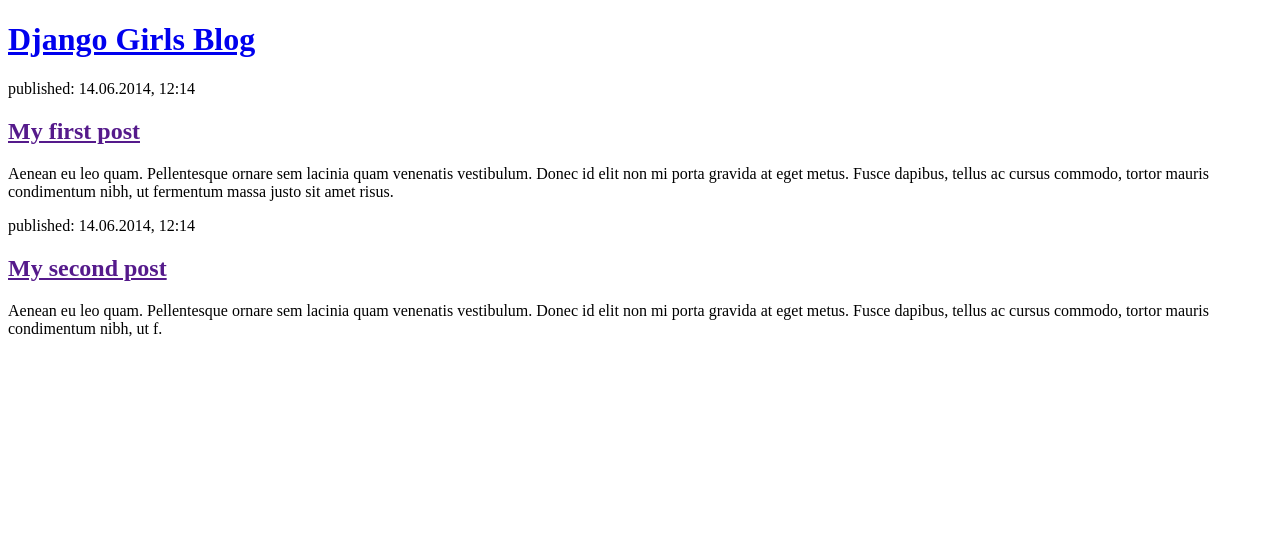
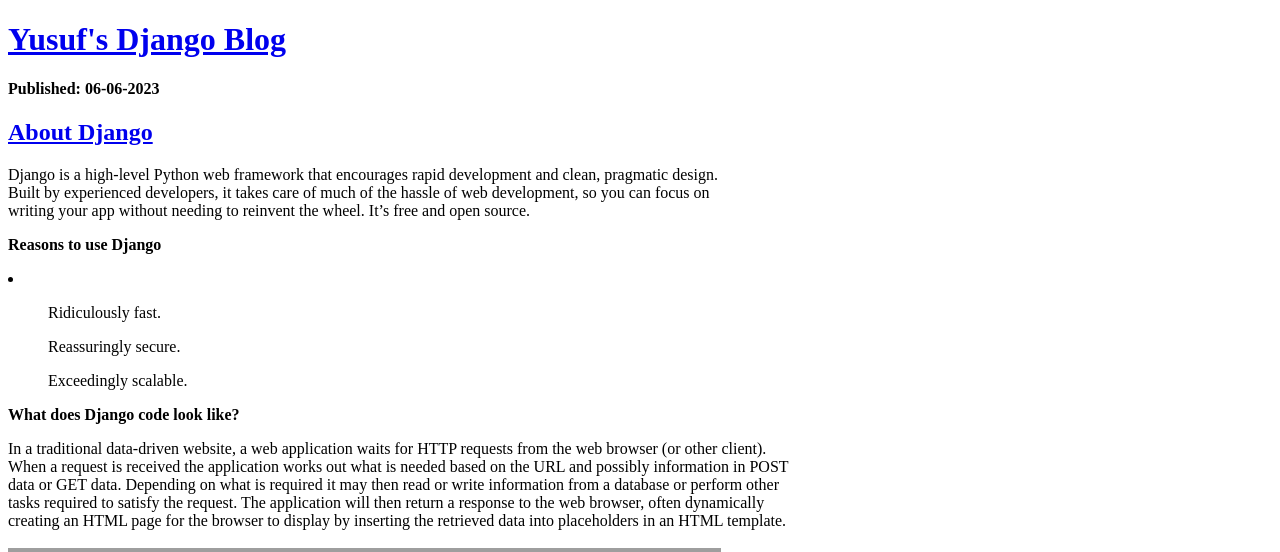
Before and after one commit to unchaineddev/Django-Blog-App, a Django app: page / in a window 1280 px wide. Shown: the top 552 px of the page. Before the commit the page ends 337 px from the top, so only its background shows below. Run offline with Django 3.2, Linux system fonts and the light colour scheme; grey boxes are pictures that could not be loaded.

Commit message:
final template

```diff
--- a/blog/templates/blog/post_list.html
+++ b/blog/templates/blog/post_list.html
@@ -1,23 +1,108 @@
 <!DOCTYPE html>
 <html>
+
 <head>
-        <title>Django Girls blog</title>
+    <title>Web Dev Notes</title>
 </head>
+
 <body>
     <header>
-            <h1><a href="/">Django Girls Blog</a></h1>
+        <h1><a href="https://github.com/ysfnxt">Yusuf's Django Blog</a></h1>
     </header>
 
     <article>
-            <time>published: 14.06.2014, 12:14</time>
-            <h2><a href="">My first post</a></h2>
-            <p>Aenean eu leo quam. Pellentesque ornare sem lacinia quam venenatis vestibulum. Donec id elit non mi porta gravida at eget metus. Fusce dapibus, tellus ac cursus commodo, tortor mauris condimentum nibh, ut fermentum massa justo sit amet risus.</p>
-        </article>
+        <h4><time>Published: 06-06-2023</time></h4>
+        <h2><a href="https://docs.djangoproject.com">About Django</a></h2>
+        <p>
+            Django is a high-level Python web framework that encourages rapid
+            development and clean, pragmatic design. <br />
+            Built by experienced developers, it takes care of much of the hassle of
+            web development, so you can focus on <br />
+            writing your app without needing to reinvent the wheel. It’s free and
+            open source.
+        </p>
 
-        <article>
-            <time>published: 14.06.2014, 12:14</time>
-            <h2><a href="">My second post</a></h2>
-            <p>Aenean eu leo quam. Pellentesque ornare sem lacinia quam venenatis vestibulum. Donec id elit non mi porta gravida at eget metus. Fusce dapibus, tellus ac cursus commodo, tortor mauris condimentum nibh, ut f.</p>
+        <b>Reasons to use Django</b>
+        <p>
+            <li>
+                <ul>
+                    Ridiculously fast.
+                </ul>
+                <ul>
+                    Reassuringly secure.
+                </ul>
+                <ul>
+                    Exceedingly scalable.
+                </ul>
+            </li>
+        </p>
+
+        <b>What does Django code look like?</b>
+        <p>
+            In a traditional data-driven website, a web application waits for HTTP
+            requests from the web browser (or other client). <br />
+            When a request is received the application works out what is needed
+            based on the URL and possibly information in POST <br />
+            data or GET data. Depending on what is required it may then read or
+            write information from a database or perform other <br />
+            tasks required to satisfy the request. The application will then return
+            a response to the web browser, often dynamically <br />
+            creating an HTML page for the browser to display by inserting the
+            retrieved data into placeholders in an HTML template.
+            <br>
+            <br>
+            <img src="https://developer.mozilla.org/en-US/docs/Learn/Server-side/Django/Introduction/basic-django.png"
+                width="713" height="503" loading="lazy" />
+        </p>
+
+        <br>
+        <b>Django web applications typically group the code that handles each of these steps into separate files:</b>
+        <p>
+            <li>
+                <ul><u>URLs:</u> While it is possible to process requests from every single URL via a single function,
+                    it is much
+                    more maintainable <br>
+                    to write a separate view function to handle each resource. A URL mapper is used to redirect
+                    HTTP requests to the appropriate <br>
+                    view based on the request URL. The URL mapper can also match particular
+                    patterns of strings or digits that appear in a URL <br>
+                    and pass these to a view function as data.</ul>
+
+                <ul><u>View:</u> A view is a request handler function, which receives HTTP requests and returns HTTP
+                    responses.
+                    Views
+                    access the data <br>
+                    needed to satisfy requests via models, and delegate the formatting of the response to
+                    templates. </ul>
+
+                <ul><u>Models:</u> Models are Python objects that define the structure of an application's data, and
+                    provide
+                    mechanisms
+                    to manage <br> (add, modify, delete) and query records in the database.
+                </ul>
+                <ul>
+                    <u>Templates:</u>
+                    A template is a text file defining the structure or layout of a file (such as an HTML page),
+                    with
+                    placeholders used to <br> represent actual content. A view can dynamically create an HTML page using
+                    an HTML
+                    template, populating it with data from <br> a model. A template can be used to define the structure
+                    of any
+                    type
+                    of file; it doesn't have to be HTML!
+
+                </ul>
+            </li>
+        </p>
+        <br>
+        <p> For More information on Django, refer to the <a href="https://docs.djangoproject.com/en/4.2/">docs</a></p>
+
     </article>
 </body>
+<br>
+
+<footer>
+    <p align="center">&copy Unchained Django dev. 2023.</p>
+</footer>
+
 </html>
```
Lines whose indentation alone changed are shown as unchanged.
